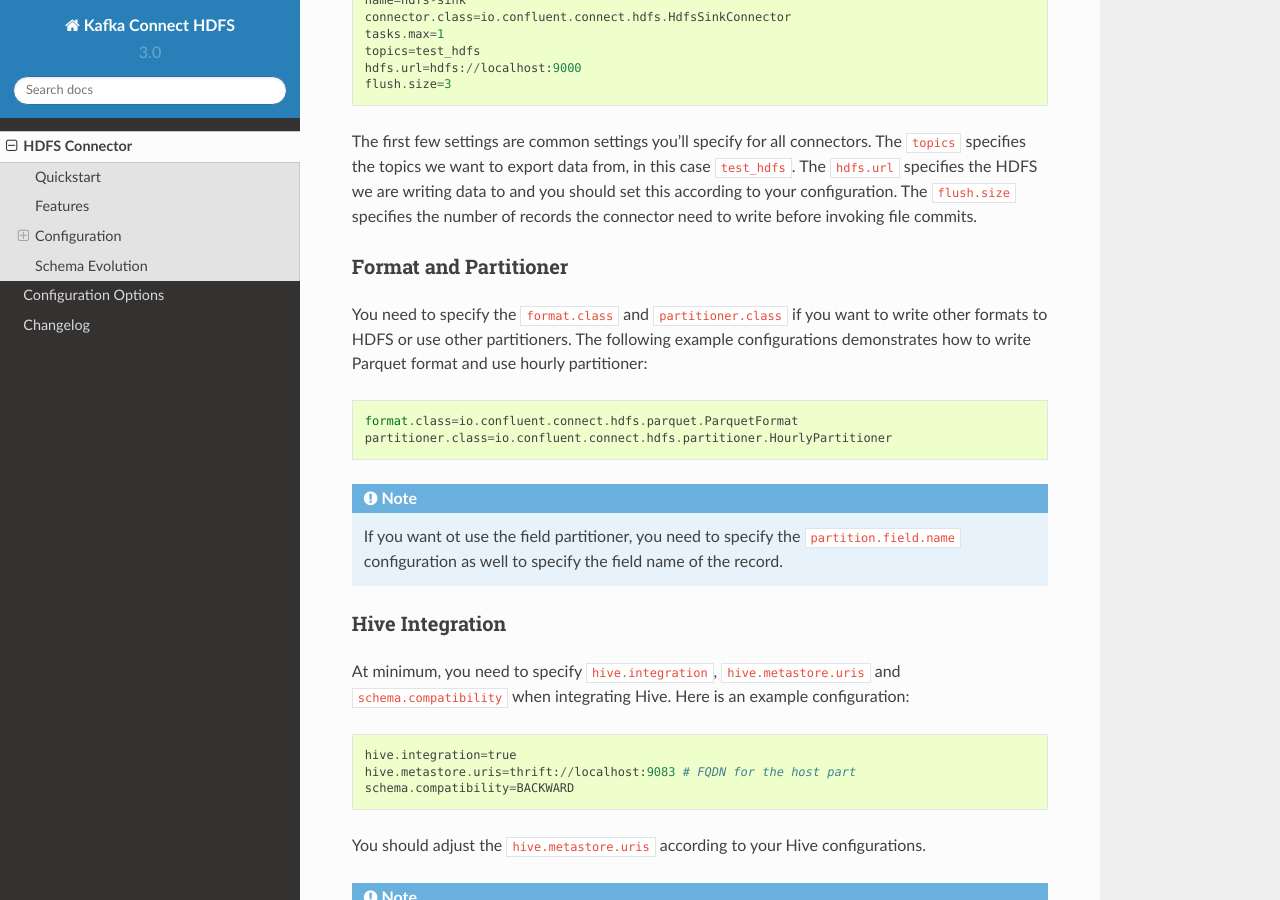
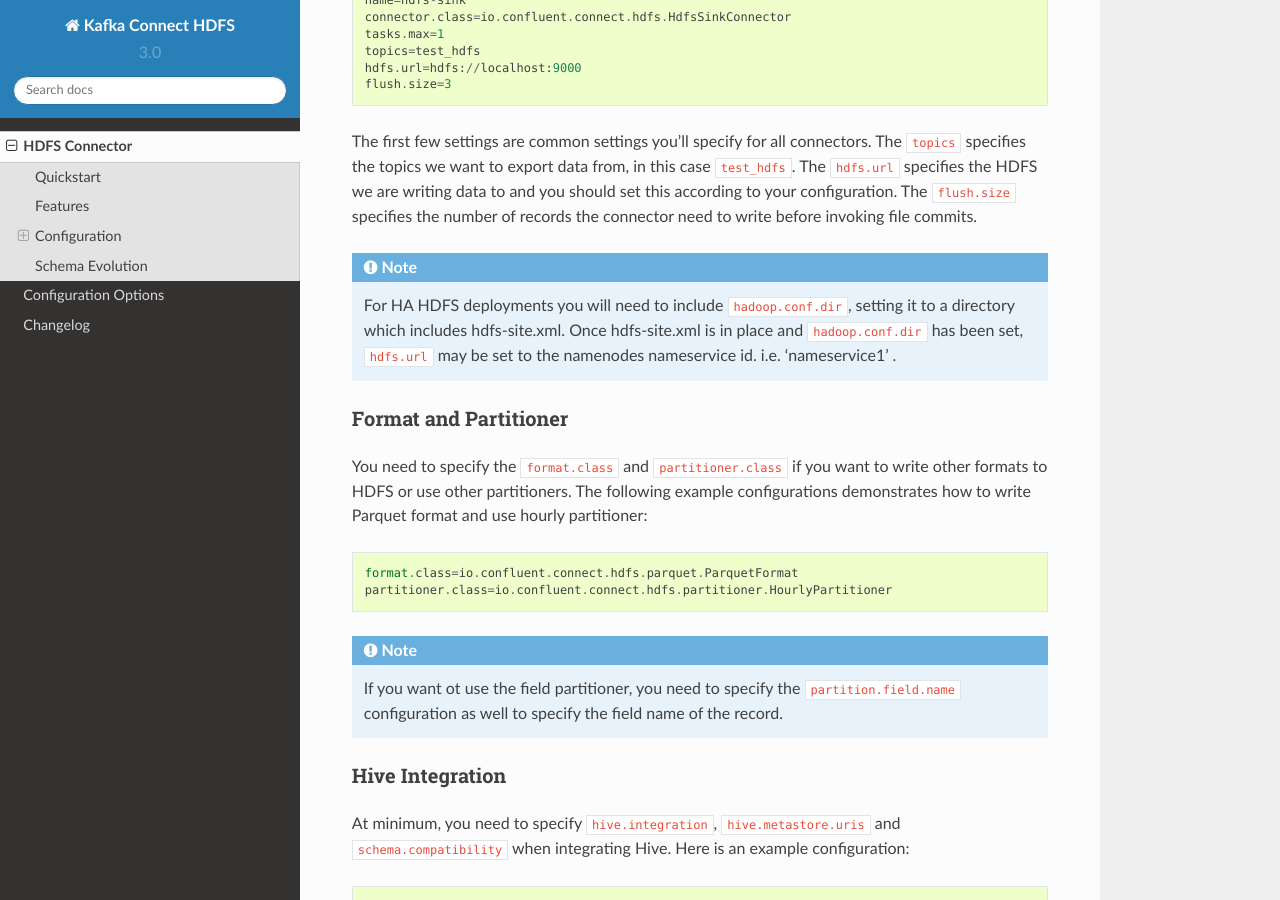
Before and after one commit to qubole/streamx, a Sphinx documentation site: the page built from docs/hdfs_connector.rst, in a window 1280 px wide and 900 px high, scrolled down 3541 px. Built offline with Sphinx 7.4.7 and the Read the Docs theme 2.0.0, drawn with Linux system fonts in a browser that asks for light colours.

Commit message:
HA HDFS config (#114)
* HA HDFS config

added notes for properly configuring hdfs-connect for HA hdfs.

* actually core-site is not needed

* Fix typos

```diff
--- a/docs/hdfs_connector.rst
+++ b/docs/hdfs_connector.rst
@@ -152,6 +152,9 @@
 The ``flush.size`` specifies the number of records the connector need to write before invoking file
 commits.
 
+.. note:: For HA HDFS deployments you will need to include ``hadoop.conf.dir``, setting it to a directory which includes hdfs-site.xml. Once hdfs-site.xml is in place and ``hadoop.conf.dir`` has been set, ``hdfs.url`` may be set to the namenodes nameservice id. i.e. 'nameservice1' .
+
+
 Format and Partitioner
 ~~~~~~~~~~~~~~~~~~~~~~
 You need to specify the ``format.class`` and ``partitioner.class`` if you want to write other
```
